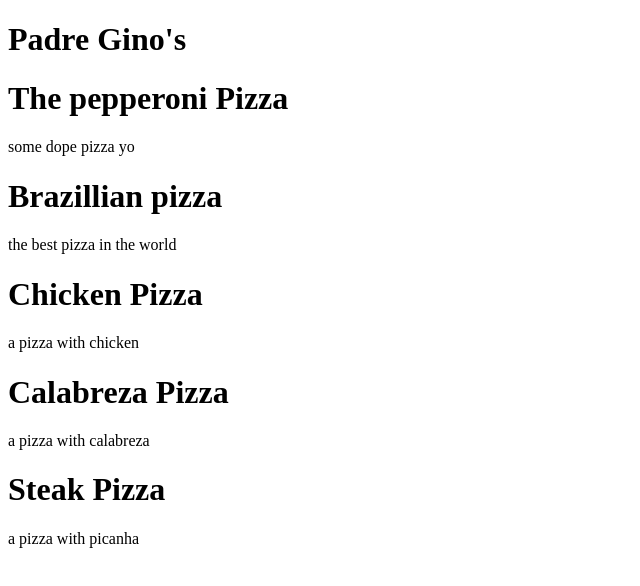
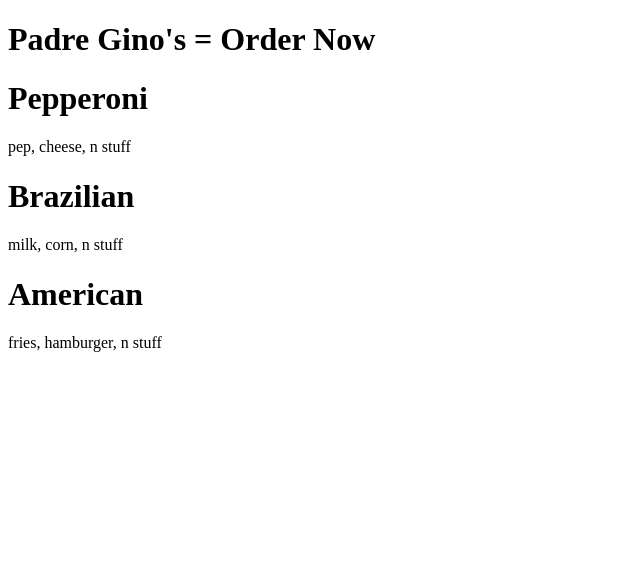
Before and after one commit to tiagovattosz/frontend-masters-react-18, a React (Vite) app: page / in a window 1280 px wide. Shown: the top 586 px of the page, without its empty margins (0-640 px from the left). Built offline with nearby package versions, Linux system fonts and the light colour scheme.

Commit message:
convert code to jsx

```diff
--- a/index.html
+++ b/index.html
@@ -8,6 +8,6 @@
   <body>
     <div id="root">not rendered</div>
 
-    <script type="module" src="./src/App.js"></script>
+    <script type="module" src="./src/App.jsx"></script>
   </body>
 </html>
--- /dev/null
+++ b/src/Pizza.jsx
@@ -0,0 +1,10 @@
+const Pizza = (props) => {
+  return (
+    <div className="pizza">
+      <h1>{props.name}</h1>
+      <p>{props.description}</p>
+    </div>
+  );
+};
+
+export default Pizza;
--- a/src/app.js
+++ /dev/null
@@ -1,39 +0,0 @@
-import React from "react";
-import { createRoot } from "react-dom/client";
-
-const Pizza = (props) => {
-  return React.createElement("div", {}, [
-    React.createElement("h1", {}, props.name),
-    React.createElement("p", {}, props.description),
-  ]);
-};
-
-const App = () => {
-  return React.createElement("div", {}, [
-    React.createElement("h1", {}, "Padre Gino's"),
-    React.createElement(Pizza, {
-      name: "The pepperoni Pizza",
-      description: "some dope pizza yo",
-    }),
-    React.createElement(Pizza, {
-      name: "Brazillian pizza",
-      description: "the best pizza in the world",
-    }),
-    React.createElement(Pizza, {
-      name: "Chicken Pizza",
-      description: "a pizza with chicken",
-    }),
-    React.createElement(Pizza, {
-      name: "Calabreza Pizza",
-      description: "a pizza with calabreza",
-    }),
-    React.createElement(Pizza, {
-      name: "Steak Pizza",
-      description: "a pizza with picanha",
-    }),
-  ]);
-};
-
-const container = document.getElementById("root");
-const root = createRoot(container);
-root.render(React.createElement(App));
--- /dev/null
+++ b/src/app.jsx
@@ -0,0 +1,17 @@
+import { createRoot } from "react-dom/client";
+import Pizza from "./Pizza";
+
+const App = () => {
+  return (
+    <div>
+      <h1>Padre Gino's = Order Now</h1>
+      <Pizza name="Pepperoni" description="pep, cheese, n stuff" />
+      <Pizza name="Brazilian" description="milk, corn, n stuff" />
+      <Pizza name="American" description="fries, hamburger, n stuff" />
+    </div>
+  );
+};
+
+const container = document.getElementById("root");
+const root = createRoot(container);
+root.render(<App />);
```
